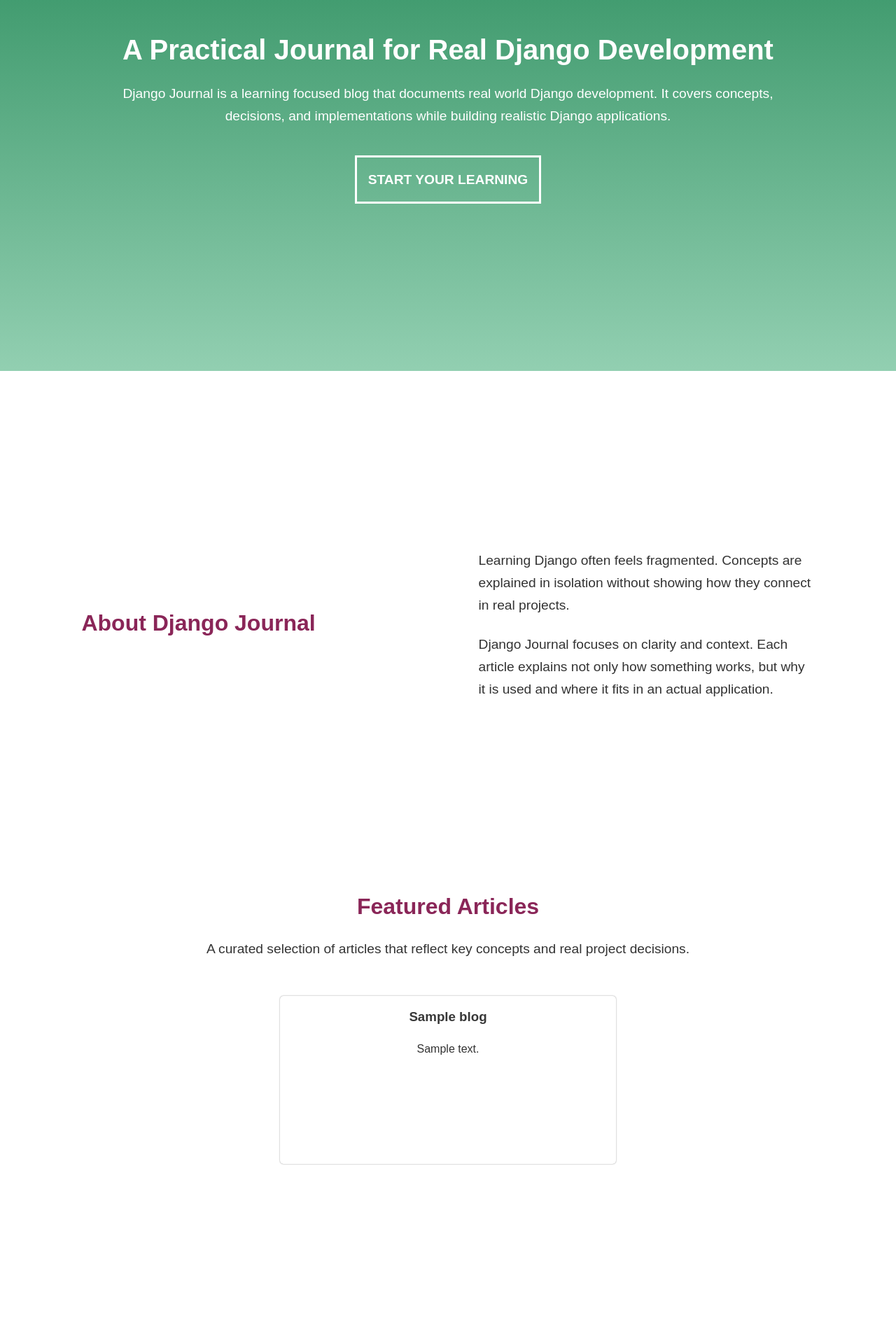
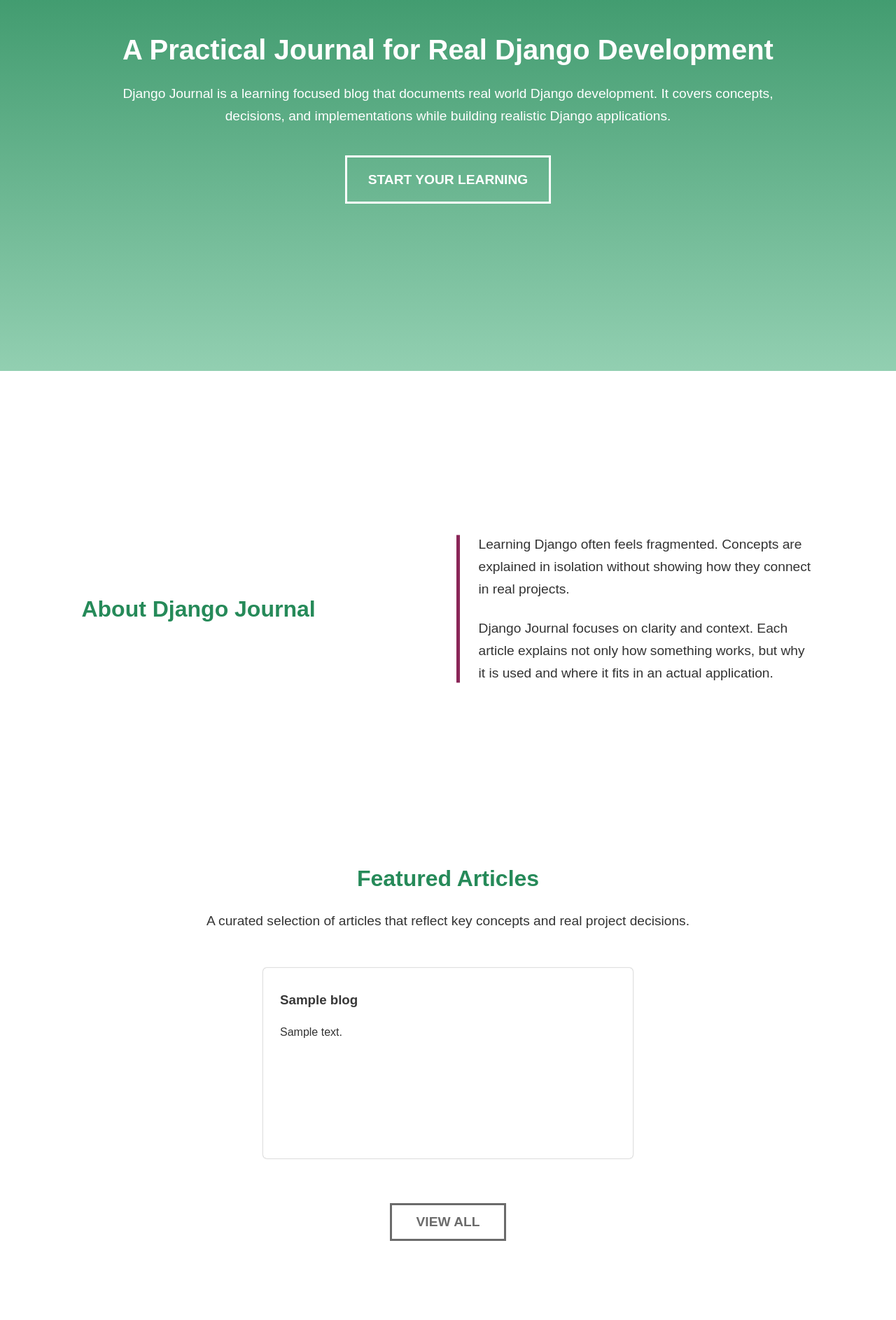
Before and after one commit to py-abhishek/django-blog-application, a Django app: template blog/templates/blog/index.html in a window 1280 px wide. Shown: the part 280-2166 px from the top of the page at 70% size. Run offline with Django 3.2, Linux system fonts and the light colour scheme; the template is opened without the code that fills it: most values are stand-ins (such as "Sample title", 1, 10 or a date in 2020); some web fonts are replaced.

Commit message:
blog, about page added

```diff
--- a/blog/static/blog/styles.css
+++ b/blog/static/blog/styles.css
@@ -4,6 +4,24 @@
   --text-color: #333333;
   --primary-text-color: #383838;
 }
+
+/* Reusable classes */
+.text-center{
+    text-align: center;
+}
+
+.heading-1 {
+    font-size: 2.5rem;
+}
+
+.mt-5 {
+    margin-top: 5rem;
+}
+
+.mb-5{
+    margin-bottom: 5rem;
+}
+
 
 /* HERO SECTION */
 .hero-section {
@@ -31,8 +49,8 @@
     margin-top: 1.5rem;
 }
 
-.hero-section a {
-    width: auto;
+.btn{
+    width: 16rem;
     padding: 1.3rem 1rem;
     margin-top: 1.3rem;
     color: #fff;
@@ -46,7 +64,15 @@
 
 }
 
-.hero-section a:hover {
+.featured-articles-section .btn {
+    width: 10rem;
+    padding: .8rem 0;
+    color: #6b6b6b;
+    border: 3px solid #6b6b6b;
+    margin: 2rem auto;
+}
+
+.btn:hover {
     background-color: var(--accent-color);
     border: 3px solid var(--accent-color);
     color: #fff;
@@ -62,11 +88,11 @@
     line-height: 2rem;
 }
 
-/* ABOUT SECTION */
+/* ALL SECTIONs */
 .default-section-layout {
     margin: 5rem 0;
     width: 100%;
-    height: 70vh;
+    height: 65vh;
     display: flex;
     justify-content: space-around;
     align-items: center;
@@ -75,7 +101,7 @@
 
 .default-section-layout h2 {
     font-size: 2rem;
-    color: var(--accent-color);
+    color: var(--primary-color);
     position: relative;
 }
 
@@ -83,12 +109,46 @@
     width: 30rem;
 }
 
+.default-section-layout div p {
+    margin: 24px 0;
+}
+
+.default-section-layout .section-content {
+    position: relative;
+}
+
+.default-section-layout .section-content::after{
+    content: '';
+    position: absolute;
+    height: 80%;
+    width: 5px;
+    background-color: var(--accent-color);
+    left: -2rem;
+    top: 50%;
+    transform: translateY(-50%);
+}
+
+.default-section-layout .section-content-reverse {
+    position: relative;
+}
+
+.default-section-layout .section-content-reverse::after {
+    content: '';
+    position: absolute;
+    height: 80%;
+    width: 5px;
+    background-color: var(--accent-color);
+    right: -2rem;
+    top: 50%;
+    transform: translateY(-50%);
+}
+
 .default-section-layout ul {
     line-height: 2rem;
     font-size: 1.2rem;
     color: var(--text-color);
-    margin: 0;
     padding-left: 20px;
+    margin: 24px 0;
 }
 
 .reverse-layout {
@@ -105,20 +165,20 @@
 
 .featured-articles-section h2 {
     font-size: 2rem;
-    color: var(--accent-color)
+    color: var(--primary-color)
 }
 
 .featured-articles-section p {
     margin-top: 0;
 }
 
-.featured-articles-section .card-layout {
+.card-container {
     display: flex;
     justify-content: space-around;
     margin: 2rem 2rem;
 }
 
-.featured-articles-section .card-layout a {
+.card-container a {
     text-decoration: none;
     color: var(--text-color);
     height: 15rem;
@@ -127,17 +187,18 @@
     box-shadow: 0px 0px 2px #898989;
     margin: 0 1.5rem;
     transition: all .2s ease;
+    text-align: left;
+    padding: 1rem 1.5rem;
 }
 
-.featured-articles-section .card-layout a:hover {
+.card-container a:hover {
     transform: translateY(-5px);
 }
 
-.featured-articles-section .card-layout a h3 {
+.card-container a h3 {
     color: var(--primary-text-color);
 }
 
-.featured-articles-section .card-layout a p {
+.card-container a p {
     font-size: 1rem;
-    padding: 0 1.5rem;
 }
--- a/blog/templates/blog/blogs.html
+++ b/blog/templates/blog/blog_detail.html
@@ -1,7 +1,7 @@
 {% extends "base.html" %}
 {% load static %}
 
-{% block meta_title %}Blogs | Django Journal{% endblock %}
+{% block meta_title %}Blog Detail | Django Journal{% endblock %}
 
 {% block css_files %}
     <link rel="stylesheet" href="{% static "blog/styles.css" %}">
@@ -13,6 +13,5 @@
     {% include "./includes/header.html" %}
 
 
-
     {% include "./includes/footer.html" %}
 {% endblock %}
--- a/blog/templates/blog/includes/header.html
+++ b/blog/templates/blog/includes/header.html
@@ -2,9 +2,9 @@
     <h2 class="logo-text">Django Journal</h2>
     <nav>
         <ul class="nav-items">
-            <li><a href="/">Home</a></li>
-            <li><a href="/blogs">Blog</a></li>
-            <li><a href="/about">About</a></li>
+            <li><a href="{% url "index-page" %}">Home</a></li>
+            <li><a href="{% url "blog-page" %}">Blog</a></li>
+            <li><a href="{% url "about-page" %}">About</a></li>
         </ul>
     </nav>
 </header>
--- a/blog/templates/blog/index.html
+++ b/blog/templates/blog/index.html
@@ -17,13 +17,13 @@
         <h1>A Practical Journal for Real Django Development</h1>
         <p>Django Journal is a learning focused blog that documents real world Django development.
 It covers concepts, decisions, and implementations while building realistic Django applications.</p>
-        <a href="#featured-articles-section">Start Your Learning</a>
+        <a class="btn" href="#featured-articles-section">Start Your Learning</a>
     </section>
 
     <!-- About Section -->
     <section class="default-section-layout">
         <h2>About Django Journal</h2>
-        <div>
+        <div class="section-content">
             <p>Learning Django often feels fragmented. Concepts are explained in isolation without showing how they connect in real projects.</p>
             <p>Django Journal focuses on clarity and context. Each article explains not only how something works, but why it is used and where it fits in an actual application.</p>
         </div>
@@ -33,7 +33,7 @@
     <section class="featured-articles-section" id="featured-articles-section">
         <h2>Featured Articles</h2>
         <p>A curated selection of articles that reflect key concepts and real project decisions.</p>
-        <div class="card-layout">
+        <div class="card-container">
 
             {% for blog_data in  blogs %}
                 <a href="">
@@ -43,12 +43,13 @@
             {% endfor %}
 
         </div>
+        <a class="btn" href="{% url "blog-page" %}">View All</a>
     </section>
 
     <!-- Quick Summary Section -->
     <section class="default-section-layout reverse-layout">
         <h2>What You Will Find Here</h2>
-        <div>
+        <div class="section-content-reverse">
             <ul>
                 <li>Core Django concepts explained with practical examples</li>
                 <li>Real project structure and reusable app design</li>
@@ -61,7 +62,7 @@
     <!-- Built with Django Section -->
     <section class="default-section-layout">
         <h2>Built as a Real Django Application</h2>
-        <div>
+        <div class="section-content">
             <p>Django Journal is a fully functional Django project, not a static site.</p>
             <p>It uses proper app separation, database driven content, and clean template structure to mirror real world development practices.</p>
         </div>
--- a/blog/urls.py
+++ b/blog/urls.py
@@ -2,6 +2,8 @@
 from . import views
 
 urlpatterns = [
-    path("", views.index),
-    # path("blogs", views.blogs)
+    path("", views.index_view, name="index-page"),
+    path("blog", views.blogs_view, name="blog-page"),
+    path("about", views.about_view, name="about-page"),
+    path("blog/<slug:slug>", views.blog_detail, name="blog-detail")
 ]
```
Also changed, not shown: blog/templates/blog/about.html (added, +19 -0 lines), blog/templates/blog/blog.html (added, +31 -0 lines), blog/views.py (+13 -3 lines).
